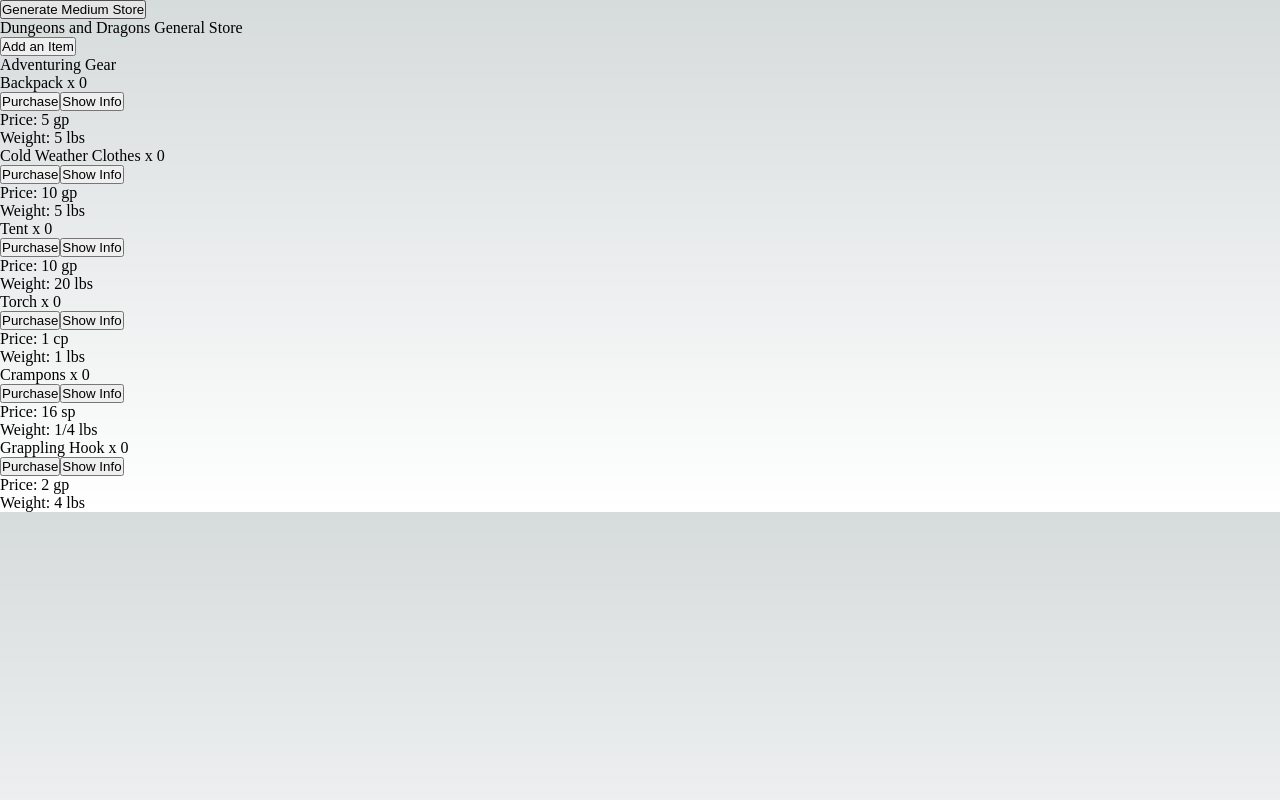
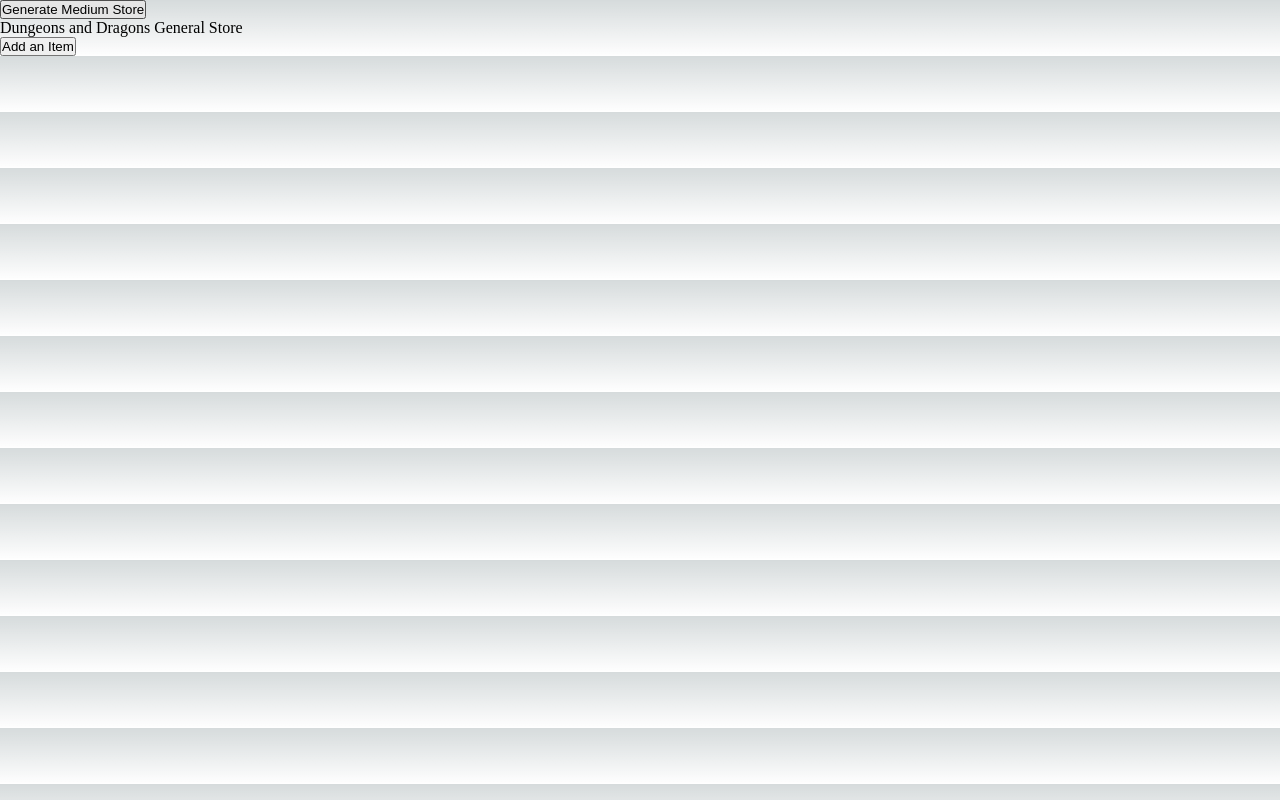
Before and after one commit to ayechanst/dungeons-and-dragons-store, a Next.js app: page / in a window 1280 px wide. Built offline with nearby package versions, Linux system fonts and the light colour scheme.

Commit message:
new items display

```diff
--- a/pages/index.tsx
+++ b/pages/index.tsx
@@ -6,7 +6,9 @@ export default function Store() {
   const [items, setItems] = useState<Array<number>>();
 
   function handleClick() {
-    console.log('click');
+    const numItems = 4;
+    const newItems = Array(numItems).fill(0);
+    setItems(newItems);
   }
 
   return (
@@ -30,7 +32,7 @@ export default function Store() {
       </div>
       <div className='grid grid-cols-3'>
         {/* This is where all the items will render */}
-        <AdveturingGear numOfItems={6} />
+        {items && <AdveturingGear numOfItems={items.length} />}
       </div>
     </div>
   );
```
